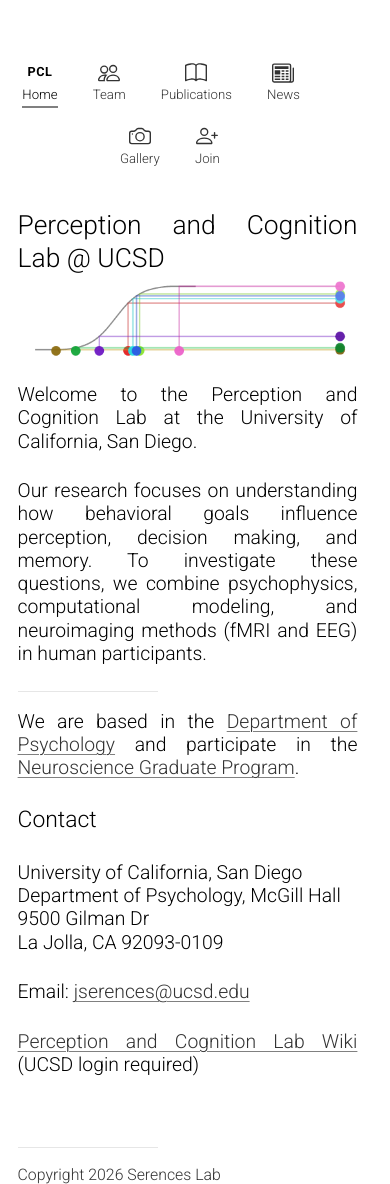
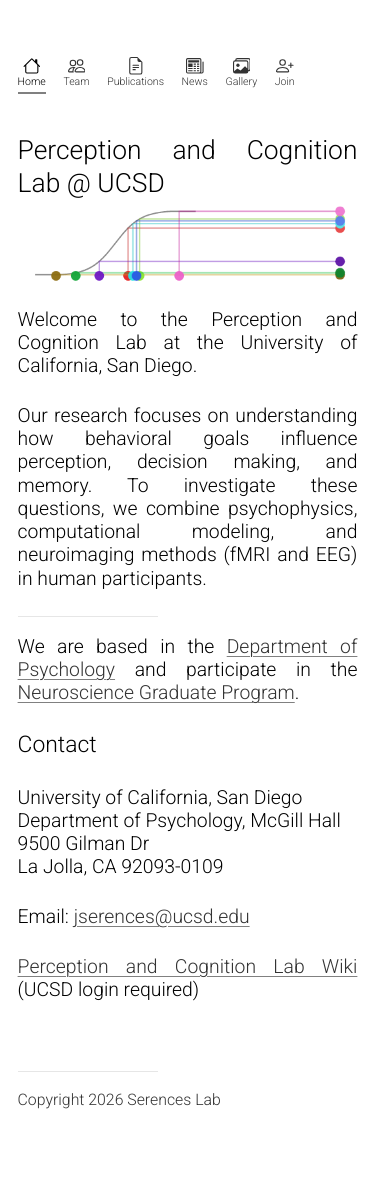
Before and after one commit to JohnSerences/johnserences.github.io, a Jekyll site: the page built from index.md, in a window 390 px wide. Built offline with Jekyll 4.4.1, drawn with Linux system fonts in a browser that asks for light colours; nearby versions of some CDN libraries; after the commit the page ends 1109 px from its top, so only the background shows below that.

Commit message:
Give every nav link a matching icon
Home showed the text "PCL" among five glyphs, so it gets the house icon
the original author had left commented out. Publications moves from an
open book to a page of text and Gallery from a camera to a stack of
photos, both closer to what those pages hold.

Also drops the empty logo block, whose link was an invisible tab stop,
and moves the phone-sized nav overrides into the same nesting as the
rules they override: at .nav__item they lost on specificity and never
applied, which is why the links wrapped onto two rows.

Co-authored-by: Cursor <cursoragent@cursor.com>

```diff
--- a/_includes/nav.html
+++ b/_includes/nav.html
@@ -1,29 +1,18 @@
 <div class="nav__holder">
 
-    <div class="nav__logo">
-        <a href="{{ '/' | relative_url }}" aria-label="Serences Lab home">
-            <span class="sr-only">Serences Lab home</span>
-        </a>
-    </div>
-
     <nav class="nav" aria-label="Primary">
-        <!-- https://icons.getbootstrap.com -->
+        <!-- Icons from https://icons.getbootstrap.com -->
         <a class="nav__item {% if page.url == '/' %}nav__item--active{% endif %}"
-            href="{{ '/' | relative_url }}" id="pizzazz_locator">
-            <span class="nav__icon-text" aria-hidden="true">PCL</span>
+            href="{{ '/' | relative_url }}">
+            <svg width="16" height="16" viewBox="0 0 16 16" xmlns="http://www.w3.org/2000/svg" aria-hidden="true" focusable="false">
+                <path d="M8.707 1.5a1 1 0 0 0-1.414 0L.646 8.146a.5.5 0 0 0 .708.708L2 8.207V13.5A1.5 1.5 0 0 0 3.5 15h9a1.5 1.5 0 0 0 1.5-1.5V8.207l.646.647a.5.5 0 0 0 .708-.708L13 5.793V2.5a.5.5 0 0 0-.5-.5h-1a.5.5 0 0 0-.5.5v1.293zM13 7.207V13.5a.5.5 0 0 1-.5.5h-9a.5.5 0 0 1-.5-.5V7.207l5-5z"/>
+            </svg>
             <span class="nav__label">Home</span>
         </a>
-        <!-- <a class="nav__item {% if page.url == '/' %}nav__item--active{% endif %}"
-            href="{{ '/' | relative_url }}">
-            <svg width="16" height="16" viewBox="0 0 16 16" fill="black" xmlns="http://www.w3.org/2000/svg">
-                <path stroke="black" stroke-width="0.1" d="M8.707 1.5a1 1 0 0 0-1.414 0L.646 8.146a.5.5 0 0 0 .708.708L2 8.207V13.5A1.5 1.5 0 0 0 3.5 15h9a1.5 1.5 0 0 0 1.5-1.5V8.207l.646.647a.5.5 0 0 0 .708-.708L13 5.793V2.5a.5.5 0 0 0-.5-.5h-1a.5.5 0 0 0-.5.5v1.293zM13 7.207V13.5a.5.5 0 0 1-.5.5h-9a.5.5 0 0 1-.5-.5V7.207l5-5z"/>
-            </svg>
-            <span class="nav__label">Home</span>
-        </a> -->
 
         <a class="nav__item {% if page.url == '/team/' %}nav__item--active{% endif %}"
             href="{{ '/team/' | relative_url }}">
-            <svg width="16" height="16" viewBox="0 0 16 16" fill="black" xmlns="http://www.w3.org/2000/svg">
+            <svg width="16" height="16" viewBox="0 0 16 16" xmlns="http://www.w3.org/2000/svg" aria-hidden="true" focusable="false">
                 <path d="M15 14s1 0 1-1-1-4-5-4-5 3-5 4 1 1 1 1zm-7.978-1L7 12.996c.001-.264.167-1.03.76-1.72C8.312 10.629 9.282 10 11 10c1.717 0 2.687.63 3.24 1.276.593.69.758 1.457.76 1.72l-.008.002-.014.002zM11 7a2 2 0 1 0 0-4 2 2 0 0 0 0 4m3-2a3 3 0 1 1-6 0 3 3 0 0 1 6 0M6.936 9.28a6 6 0 0 0-1.23-.247A7 7 0 0 0 5 9c-4 0-5 3-5 4q0 1 1 1h4.216A2.24 2.24 0 0 1 5 13c0-1.01.377-2.042 1.09-2.904.243-.294.526-.569.846-.816M4.92 10A5.5 5.5 0 0 0 4 13H1c0-.26.164-1.03.76-1.724.545-.636 1.492-1.256 3.16-1.275ZM1.5 5.5a3 3 0 1 1 6 0 3 3 0 0 1-6 0m3-2a2 2 0 1 0 0 4 2 2 0 0 0 0-4"/>
             </svg>
             <span class="nav__label">Team</span>
@@ -31,15 +20,16 @@
 
         <a class="nav__item {% if page.url == '/pubs/' %}nav__item--active{% endif %}"
             href="{{ '/pubs/' | relative_url }}">
-            <svg width="16" height="16" viewBox="0 0 16 16" fill="black" xmlns="http://www.w3.org/2000/svg">
-                <path d="M1 2.828c.885-.37 2.154-.769 3.388-.893 1.33-.134 2.458.063 3.112.752v9.746c-.935-.53-2.12-.603-3.213-.493-1.18.12-2.37.461-3.287.811zm7.5-.141c.654-.689 1.782-.886 3.112-.752 1.234.124 2.503.523 3.388.893v9.923c-.918-.35-2.107-.692-3.287-.81-1.094-.111-2.278-.039-3.213.492zM8 1.783C7.015.936 5.587.81 4.287.94c-1.514.153-3.042.672-3.994 1.105A.5.5 0 0 0 0 2.5v11a.5.5 0 0 0 .707.455c.882-.4 2.303-.881 3.68-1.02 1.409-.142 2.59.087 3.223.877a.5.5 0 0 0 .78 0c.633-.79 1.814-1.019 3.222-.877 1.378.139 2.8.62 3.681 1.02A.5.5 0 0 0 16 13.5v-11a.5.5 0 0 0-.293-.455c-.952-.433-2.48-.952-3.994-1.105C10.413.809 8.985.936 8 1.783"/>
+            <svg width="16" height="16" viewBox="0 0 16 16" xmlns="http://www.w3.org/2000/svg" aria-hidden="true" focusable="false">
+                <path d="M5.5 7a.5.5 0 0 0 0 1h5a.5.5 0 0 0 0-1zM5 9.5a.5.5 0 0 1 .5-.5h5a.5.5 0 0 1 0 1h-5a.5.5 0 0 1-.5-.5m0 2a.5.5 0 0 1 .5-.5h2a.5.5 0 0 1 0 1h-2a.5.5 0 0 1-.5-.5"/>
+                <path d="M9.5 0H4a2 2 0 0 0-2 2v12a2 2 0 0 0 2 2h8a2 2 0 0 0 2-2V4.5zm0 1v2A1.5 1.5 0 0 0 11 4.5h2V14a1 1 0 0 1-1 1H4a1 1 0 0 1-1-1V2a1 1 0 0 1 1-1z"/>
             </svg>
             <span class="nav__label">Publications</span>
         </a>
 
         <a class="nav__item {% if page.url == '/news/' %}nav__item--active{% endif %}"
             href="{{ '/news/' | relative_url }}">
-            <svg width="16" height="16" viewBox="0 0 16 16" fill="black" xmlns="http://www.w3.org/2000/svg">
+            <svg width="16" height="16" viewBox="0 0 16 16" xmlns="http://www.w3.org/2000/svg" aria-hidden="true" focusable="false">
                 <path d="M0 2.5A1.5 1.5 0 0 1 1.5 1h11A1.5 1.5 0 0 1 14 2.5v10.528c0 .3-.05.654-.238.972h.738a.5.5 0 0 0 .5-.5v-9a.5.5 0 0 1 1 0v9a1.5 1.5 0 0 1-1.5 1.5H1.497A1.497 1.497 0 0 1 0 13.5zM12 14c.37 0 .654-.211.853-.441.092-.106.147-.279.147-.531V2.5a.5.5 0 0 0-.5-.5h-11a.5.5 0 0 0-.5.5v11c0 .278.223.5.497.5z"/>
                 <path d="M2 3h10v2H2zm0 3h4v3H2zm0 4h4v1H2zm0 2h4v1H2zm5-6h2v1H7zm3 0h2v1h-2zM7 8h2v1H7zm3 0h2v1h-2zm-3 2h2v1H7zm3 0h2v1h-2zm-3 2h2v1H7zm3 0h2v1h-2z"/>
             </svg>
@@ -48,16 +38,16 @@
 
         <a class="nav__item {% if page.url == '/gallery/' %}nav__item--active{% endif %}"
             href="{{ '/gallery/' | relative_url }}">
-            <svg width="16" height="16" viewBox="0 0 16 16" fill="black" xmlns="http://www.w3.org/2000/svg">
-                <path d="M15 12a1 1 0 0 1-1 1H2a1 1 0 0 1-1-1V6a1 1 0 0 1 1-1h1.172a3 3 0 0 0 2.12-.879l.83-.828A1 1 0 0 1 6.827 3h2.344a1 1 0 0 1 .707.293l.828.828A3 3 0 0 0 12.828 5H14a1 1 0 0 1 1 1zM2 4a2 2 0 0 0-2 2v6a2 2 0 0 0 2 2h12a2 2 0 0 0 2-2V6a2 2 0 0 0-2-2h-1.172a2 2 0 0 1-1.414-.586l-.828-.828A2 2 0 0 0 9.172 2H6.828a2 2 0 0 0-1.414.586l-.828.828A2 2 0 0 1 3.172 4z"/>
-                <path d="M8 11a2.5 2.5 0 1 1 0-5 2.5 2.5 0 0 1 0 5m0 1a3.5 3.5 0 1 0 0-7 3.5 3.5 0 0 0 0 7M3 6.5a.5.5 0 1 1-1 0 .5.5 0 0 1 1 0"/>
+            <svg width="16" height="16" viewBox="0 0 16 16" xmlns="http://www.w3.org/2000/svg" aria-hidden="true" focusable="false">
+                <path d="M4.502 9a1.5 1.5 0 1 0 0-3 1.5 1.5 0 0 0 0 3"/>
+                <path d="M14.002 13a2 2 0 0 1-2 2h-10a2 2 0 0 1-2-2V5A2 2 0 0 1 2 3a2 2 0 0 1 2-2h10a2 2 0 0 1 2 2v8a2 2 0 0 1-1.998 2M14 2H4a1 1 0 0 0-1 1h9.002a2 2 0 0 1 2 2v7A1 1 0 0 0 15 11V3a1 1 0 0 0-1-1M2.002 4a1 1 0 0 0-1 1v8l2.646-2.354a.5.5 0 0 1 .63-.062l2.66 1.773 3.71-3.71a.5.5 0 0 1 .577-.094l1.777 1.947V5a1 1 0 0 0-1-1z"/>
             </svg>
             <span class="nav__label">Gallery</span>
         </a>
 
         <a class="nav__item {% if page.url == '/join/' %}nav__item--active{% endif %}"
             href="{{ '/join/' | relative_url }}">
-            <svg width="16" height="16" viewBox="0 0 16 16" fill="black" xmlns="http://www.w3.org/2000/svg">
+            <svg width="16" height="16" viewBox="0 0 16 16" xmlns="http://www.w3.org/2000/svg" aria-hidden="true" focusable="false">
                 <path d="M6 8a3 3 0 1 0 0-6 3 3 0 0 0 0 6m2-3a2 2 0 1 1-4 0 2 2 0 0 1 4 0m4 8c0 1-1 1-1 1H1s-1 0-1-1 1-4 6-4 6 3 6 4m-1-.004c-.001-.246-.154-.986-.832-1.664C9.516 10.68 8.289 10 6 10s-3.516.68-4.168 1.332c-.678.678-.83 1.418-.832 1.664z"/>
                 <path fill-rule="evenodd" d="M13.5 5a.5.5 0 0 1 .5.5V7h1.5a.5.5 0 0 1 0 1H14v1.5a.5.5 0 0 1-1 0V8h-1.5a.5.5 0 0 1 0-1H13V5.5a.5.5 0 0 1 .5-.5"/>
             </svg>
--- a/_sass/_layout.sass
+++ b/_sass/_layout.sass
@@ -14,32 +14,4 @@
 
   // switch to “mobile” layout at 768px and below
   @media (max-width: 768px)
-    // maybe reduce top/bottom margin
     margin: 2rem auto
-    // you can also tweak font-sizes, nav layout, etc. here:
-    // .nav__holder
-    //   justify-content: space-around !important
-    //   margin-bottom: 2rem
-
-// Mobile adjustments
-@media (max-width: 768px)
-  .nav
-    // allow wrapping if needed, or tighten spacing
-    flex-wrap: wrap
-    justify-content: center
-
-  .nav__item
-    // smaller touch targets
-    padding: 0.25rem 0.5rem
-
-    svg
-      width: 1rem      // shrink icons
-      height: 1rem
-      margin-bottom: 0.125rem
-
-    .nav__label
-      font-size: 0.6rem // shrink text
-
-    // if you still need more room, you can hide labels entirely:
-    // .nav__label
-    //   display: none
--- a/_sass/components/_nav.sass
+++ b/_sass/components/_nav.sass
@@ -1,9 +1,6 @@
 .nav__holder
   display: flex
-  // flex-direction: row
-  flex-direction: row-reverse
   align-items: center
-  justify-content: space-between
   width: var(--container-page)
   max-width: var(--container-max)
   margin: 3rem auto 0
@@ -13,33 +10,15 @@
     width: 100%
     padding: 0 1rem
 
-  // Logo container
-  .nav__logo
-    display: inline-flex
-    align-items: center
-    margin-right: 2rem
-
-    a
-      display: inline-flex
-      align-items: center
-      text-decoration: none
-
-    &--img
-      height: 1.3rem          // tweak to taste
-      width: auto
-      margin-right: 0.5rem
-
-    &--text
-      font-size: 1.5rem
-      font-weight: var(--bold)
-      color: var(--text)
-
-
   .nav
     display: inline-flex
     background: transparent     // remove heavy backgrounds for minimalism
     padding: 0
     border-radius: 0
+
+    @media (max-width: 768px)
+      flex-wrap: wrap
+      justify-content: center
 
     &__item
       display: flex
@@ -60,28 +39,22 @@
         margin-bottom: 0.25rem
         fill: currentColor
 
-      .nav__icon-image
-        width: 1.25rem
-        height: 1.25rem
-        margin-bottom: 0.25rem
-        object-fit: contain
-
-      .nav__icon-text
-        display: inline-flex
-        align-items: center
-        justify-content: center
-        min-width: 1.25rem
-        height: 1.25rem
-        margin-bottom: 0.25rem
-        font-size: 0.72rem
-        font-weight: 700
-        letter-spacing: 0.04em
-        line-height: 1
-
       .nav__label
         font-size: 0.75rem
         line-height: 1
         white-space: nowrap
+
+      // Tighter so all six links still fit on one row on a phone.
+      @media (max-width: 768px)
+        padding: 0.25rem 0.5rem
+
+        svg
+          width: 1rem
+          height: 1rem
+          margin-bottom: 0.125rem
+
+        .nav__label
+          font-size: 0.6rem
 
       &--active,
       &:hover
```
